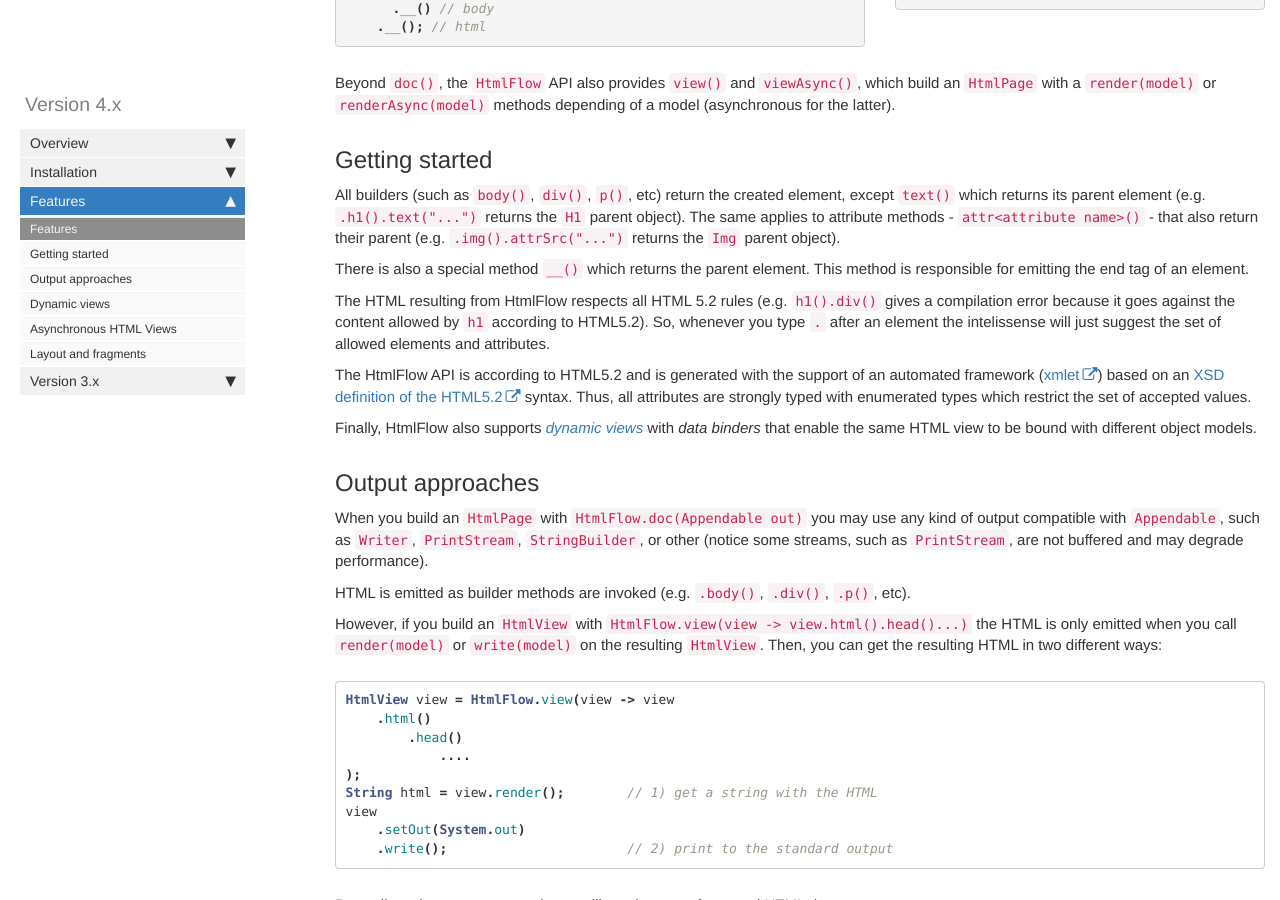
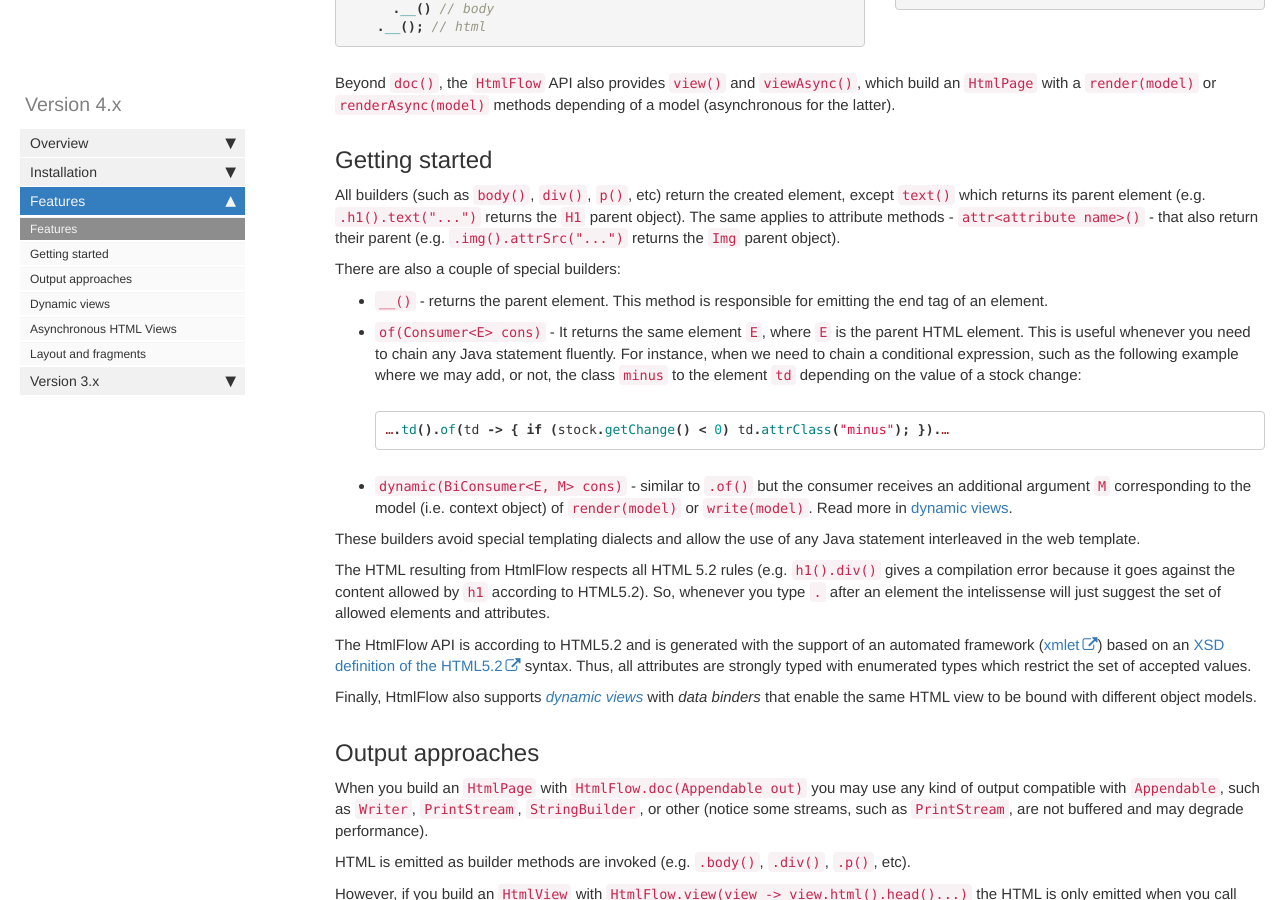
Before and after one commit to xmlet/HtmlFlow, a Jekyll site: the page built from pages/htmlflow/features.md, in a window 1280 px wide and 900 px high, scrolled down 585 px. Built offline with Jekyll 4.4.1, drawn with Linux system fonts in a browser that asks for light colours; comment, search, counter and statistics services are not loaded.

Commit message:
Brief description about the using .of() and .dynamic().

````diff
--- a/pages/htmlflow/features.md
+++ b/pages/htmlflow/features.md
@@ -58,8 +58,20 @@
 The same applies to attribute methods - `attr<attribute name>()` - that also
 return their parent (e.g. `.img().attrSrc("...")` returns the `Img` parent object).
 
-There is also a special method `__()` which returns the parent element.
-This method is responsible for emitting the end tag of an element.
+There are also a couple of special builders:
+* `__()` - returns the parent element. This method is responsible for emitting the end tag of an element.
+* `of(Consumer<E> cons)` - It returns the same element `E`, where `E` is the parent HTML element.
+This is useful whenever you need to chain any Java statement fluently. For instance, when we need
+to chain a conditional expression, such as the following example where we may add, or not, the class `minus` to the element `td` depending on the value of a stock change:
+```java
+….td().of(td -> { if (stock.getChange() < 0) td.attrClass("minus"); }).…
+```
+* `dynamic(BiConsumer<E, M> cons)` - similar to `.of()` but the consumer receives an additional
+argument `M` corresponding to the model (i.e. context object) of `render(model)` or `write(model)`.
+Read more in [dynamic views](#dynamic-views).
+
+These builders avoid special templating dialects and allow the use of any Java statement interleaved
+in the web template.
 
 The HTML resulting from HtmlFlow respects all HTML 5.2 rules (e.g. `h1().div()`
 gives a compilation error because it goes against the content
````
